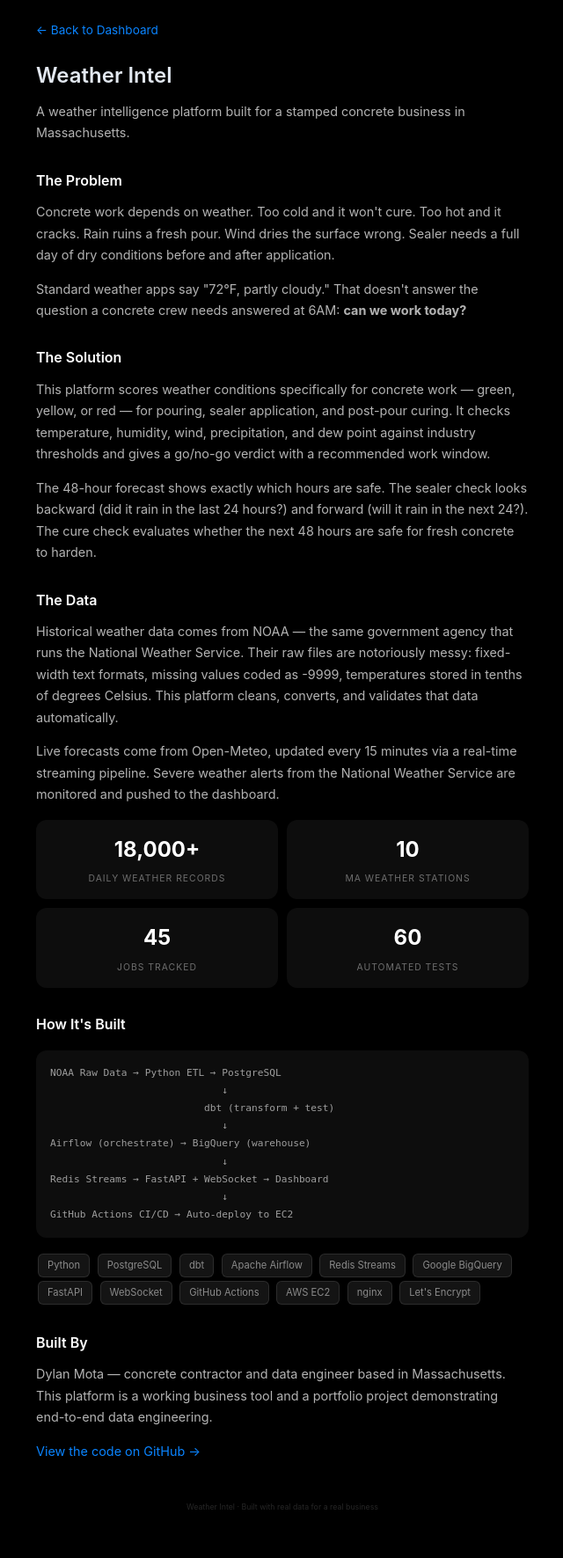
After one commit to DMota18/weather-intel, a FastAPI app: template app/templates/about.html in a window 1280 px wide. The commit adds this page. Shown: the whole page at 88% size, without its empty margins (319-959 px from the left). Run offline with FastAPI, Linux system fonts and the light colour scheme; the template is opened without the code that fills it, so the values that code supplies are empty; some libraries are stand-ins or nearby versions.

Commit message:
Rewrite README, add about page, add dashboard screenshot
- README: leads with business story, adds screenshot, business impact section
- About page: /about route explains the project for non-technical visitors
- Dashboard footer links to about page
- Screenshot shows live dashboard with green pour/sealer verdicts

```diff
--- a/app/main.py
+++ b/app/main.py
@@ -482,6 +482,12 @@ async def get_job_weather(job_id: int):
 # DASHBOARD
 # ============================================================
 
+@app.get("/about", response_class=HTMLResponse)
+async def about_page(request: Request):
+    """About page — explains the project for non-technical visitors."""
+    return templates.TemplateResponse(request, "about.html", {"request": request})
+
+
 @app.get("/", response_class=HTMLResponse)
 async def dashboard(request: Request, town: str = "worcester"):
     """Main dashboard page."""
--- /dev/null
+++ b/app/templates/about.html
@@ -0,0 +1,134 @@
+<!DOCTYPE html>
+<html lang="en">
+<head>
+    <meta charset="UTF-8">
+    <meta name="viewport" content="width=device-width, initial-scale=1.0">
+    <title>About — Weather Intel</title>
+    <style>
+        * { box-sizing: border-box; margin: 0; padding: 0; }
+        body {
+            font-family: -apple-system, BlinkMacSystemFont, 'SF Pro Display', 'Segoe UI', sans-serif;
+            background: #000000;
+            color: #e2e8f0;
+            max-width: 600px;
+            margin: 0 auto;
+            padding: 20px;
+            line-height: 1.7;
+            -webkit-font-smoothing: antialiased;
+        }
+        h1 { font-size: 1.5rem; font-weight: 600; margin-bottom: 8px; }
+        h2 { font-size: 1rem; font-weight: 600; margin: 28px 0 10px; color: #ffffff; }
+        p { color: rgba(255,255,255,0.7); font-size: 0.9rem; margin-bottom: 14px; }
+        a { color: #0a84ff; text-decoration: none; }
+        a:hover { text-decoration: underline; }
+        .back { display: inline-block; margin-bottom: 20px; font-size: 0.85rem; color: #0a84ff; }
+        .tag {
+            display: inline-block;
+            background: rgba(255,255,255,0.08);
+            border: 1px solid rgba(255,255,255,0.1);
+            border-radius: 6px;
+            padding: 3px 10px;
+            font-size: 0.7rem;
+            color: rgba(255,255,255,0.5);
+            margin: 2px 2px;
+        }
+        .stat-grid {
+            display: grid;
+            grid-template-columns: 1fr 1fr;
+            gap: 10px;
+            margin: 16px 0;
+        }
+        .stat {
+            background: rgba(255,255,255,0.05);
+            border-radius: 12px;
+            padding: 14px;
+            text-align: center;
+        }
+        .stat-num { font-size: 1.5rem; font-weight: 700; color: #ffffff; }
+        .stat-label { font-size: 0.65rem; color: rgba(255,255,255,0.4); text-transform: uppercase; letter-spacing: 1px; margin-top: 4px; }
+        .arch {
+            background: rgba(255,255,255,0.05);
+            border-radius: 12px;
+            padding: 16px;
+            font-family: 'SF Mono', 'Fira Code', monospace;
+            font-size: 0.7rem;
+            color: rgba(255,255,255,0.6);
+            line-height: 1.8;
+            overflow-x: auto;
+            margin: 16px 0;
+        }
+        .footer { text-align: center; color: rgba(255,255,255,0.15); font-size: 0.55rem; padding: 30px 0; }
+    </style>
+</head>
+<body>
+    <a href="/" class="back">&larr; Back to Dashboard</a>
+
+    <h1>Weather Intel</h1>
+    <p>A weather intelligence platform built for a stamped concrete business in Massachusetts.</p>
+
+    <h2>The Problem</h2>
+    <p>Concrete work depends on weather. Too cold and it won't cure. Too hot and it cracks. Rain ruins a fresh pour. Wind dries the surface wrong. Sealer needs a full day of dry conditions before and after application.</p>
+    <p>Standard weather apps say "72°F, partly cloudy." That doesn't answer the question a concrete crew needs answered at 6AM: <strong>can we work today?</strong></p>
+
+    <h2>The Solution</h2>
+    <p>This platform scores weather conditions specifically for concrete work — green, yellow, or red — for pouring, sealer application, and post-pour curing. It checks temperature, humidity, wind, precipitation, and dew point against industry thresholds and gives a go/no-go verdict with a recommended work window.</p>
+    <p>The 48-hour forecast shows exactly which hours are safe. The sealer check looks backward (did it rain in the last 24 hours?) and forward (will it rain in the next 24?). The cure check evaluates whether the next 48 hours are safe for fresh concrete to harden.</p>
+
+    <h2>The Data</h2>
+    <p>Historical weather data comes from NOAA — the same government agency that runs the National Weather Service. Their raw files are notoriously messy: fixed-width text formats, missing values coded as -9999, temperatures stored in tenths of degrees Celsius. This platform cleans, converts, and validates that data automatically.</p>
+    <p>Live forecasts come from Open-Meteo, updated every 15 minutes via a real-time streaming pipeline. Severe weather alerts from the National Weather Service are monitored and pushed to the dashboard.</p>
+
+    <div class="stat-grid">
+        <div class="stat">
+            <div class="stat-num">18,000+</div>
+            <div class="stat-label">Daily Weather Records</div>
+        </div>
+        <div class="stat">
+            <div class="stat-num">10</div>
+            <div class="stat-label">MA Weather Stations</div>
+        </div>
+        <div class="stat">
+            <div class="stat-num">45</div>
+            <div class="stat-label">Jobs Tracked</div>
+        </div>
+        <div class="stat">
+            <div class="stat-num">60</div>
+            <div class="stat-label">Automated Tests</div>
+        </div>
+    </div>
+
+    <h2>How It's Built</h2>
+    <div class="arch">
+        NOAA Raw Data &rarr; Python ETL &rarr; PostgreSQL<br>
+        &nbsp;&nbsp;&nbsp;&nbsp;&nbsp;&nbsp;&nbsp;&nbsp;&nbsp;&nbsp;&nbsp;&nbsp;&nbsp;&nbsp;&nbsp;&nbsp;&nbsp;&nbsp;&nbsp;&nbsp;&nbsp;&nbsp;&nbsp;&nbsp;&nbsp;&nbsp;&nbsp;&nbsp;&nbsp;&darr;<br>
+        &nbsp;&nbsp;&nbsp;&nbsp;&nbsp;&nbsp;&nbsp;&nbsp;&nbsp;&nbsp;&nbsp;&nbsp;&nbsp;&nbsp;&nbsp;&nbsp;&nbsp;&nbsp;&nbsp;&nbsp;&nbsp;&nbsp;&nbsp;&nbsp;&nbsp;&nbsp;dbt (transform + test)<br>
+        &nbsp;&nbsp;&nbsp;&nbsp;&nbsp;&nbsp;&nbsp;&nbsp;&nbsp;&nbsp;&nbsp;&nbsp;&nbsp;&nbsp;&nbsp;&nbsp;&nbsp;&nbsp;&nbsp;&nbsp;&nbsp;&nbsp;&nbsp;&nbsp;&nbsp;&nbsp;&nbsp;&nbsp;&nbsp;&darr;<br>
+        Airflow (orchestrate) &rarr; BigQuery (warehouse)<br>
+        &nbsp;&nbsp;&nbsp;&nbsp;&nbsp;&nbsp;&nbsp;&nbsp;&nbsp;&nbsp;&nbsp;&nbsp;&nbsp;&nbsp;&nbsp;&nbsp;&nbsp;&nbsp;&nbsp;&nbsp;&nbsp;&nbsp;&nbsp;&nbsp;&nbsp;&nbsp;&nbsp;&nbsp;&nbsp;&darr;<br>
+        Redis Streams &rarr; FastAPI + WebSocket &rarr; Dashboard<br>
+        &nbsp;&nbsp;&nbsp;&nbsp;&nbsp;&nbsp;&nbsp;&nbsp;&nbsp;&nbsp;&nbsp;&nbsp;&nbsp;&nbsp;&nbsp;&nbsp;&nbsp;&nbsp;&nbsp;&nbsp;&nbsp;&nbsp;&nbsp;&nbsp;&nbsp;&nbsp;&nbsp;&nbsp;&nbsp;&darr;<br>
+        GitHub Actions CI/CD &rarr; Auto-deploy to EC2
+    </div>
+
+    <div style="margin: 16px 0;">
+        <span class="tag">Python</span>
+        <span class="tag">PostgreSQL</span>
+        <span class="tag">dbt</span>
+        <span class="tag">Apache Airflow</span>
+        <span class="tag">Redis Streams</span>
+        <span class="tag">Google BigQuery</span>
+        <span class="tag">FastAPI</span>
+        <span class="tag">WebSocket</span>
+        <span class="tag">GitHub Actions</span>
+        <span class="tag">AWS EC2</span>
+        <span class="tag">nginx</span>
+        <span class="tag">Let's Encrypt</span>
+    </div>
+
+    <h2>Built By</h2>
+    <p>Dylan Mota — concrete contractor and data engineer based in Massachusetts. This platform is a working business tool and a portfolio project demonstrating end-to-end data engineering.</p>
+    <p><a href="https://github.com/DMota18/weather-intel">View the code on GitHub &rarr;</a></p>
+
+    <div class="footer">Weather Intel &middot; Built with real data for a real business</div>
+</body>
+</html>
--- a/app/templates/dashboard.html
+++ b/app/templates/dashboard.html
@@ -459,7 +459,7 @@
     </div>
     {% endif %}
 
-    <div class="footer">Open-Meteo (forecast) · NOAA GHCN (historical)</div>
+    <div class="footer"><a href="/about" style="color:rgba(255,255,255,0.3); text-decoration:none;">About this project</a> · Open-Meteo · NOAA GHCN</div>
 
     <script>
     function togglePanel(id) {
```
Also changed, not shown: README.md, 1 other file.
